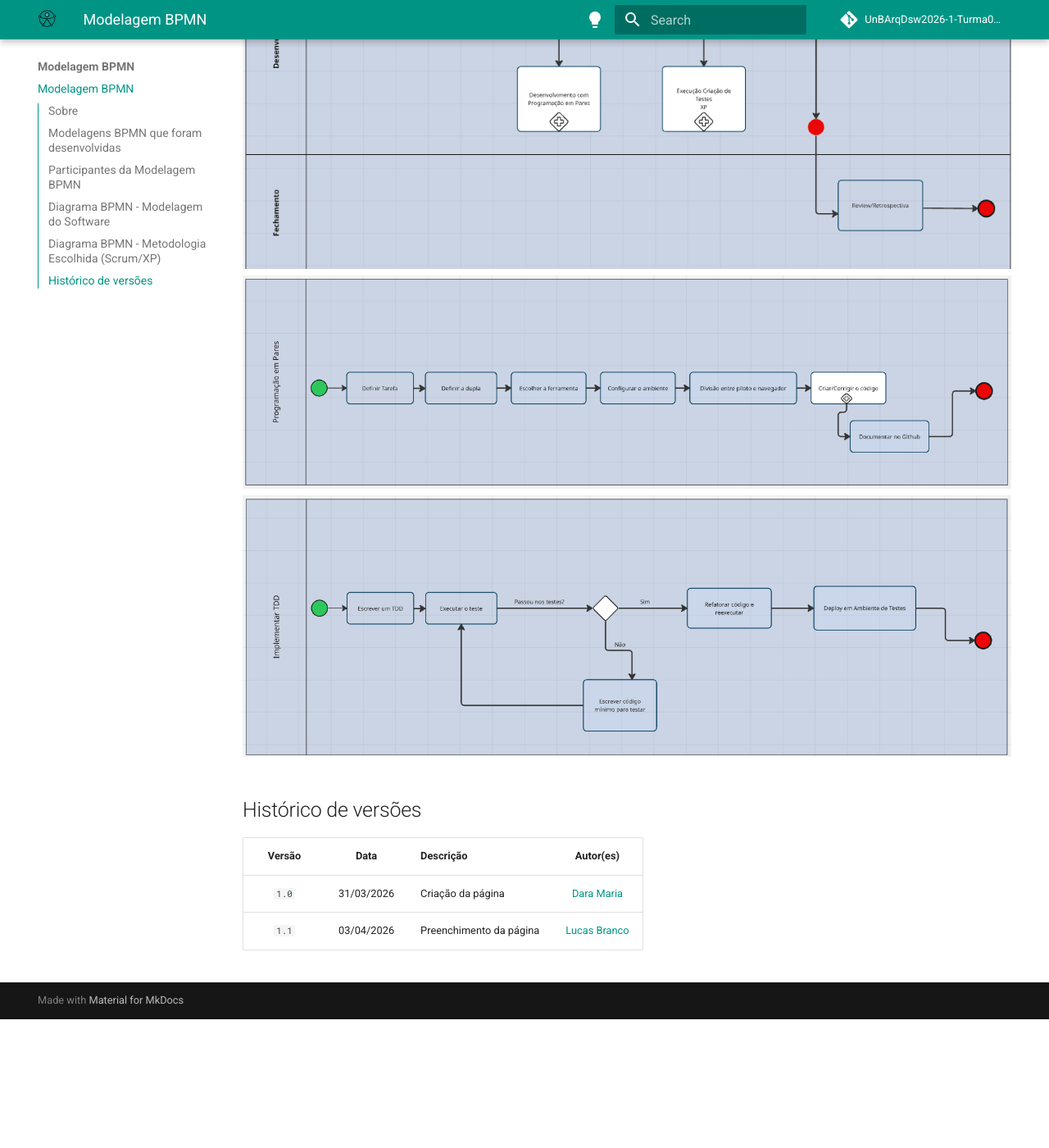
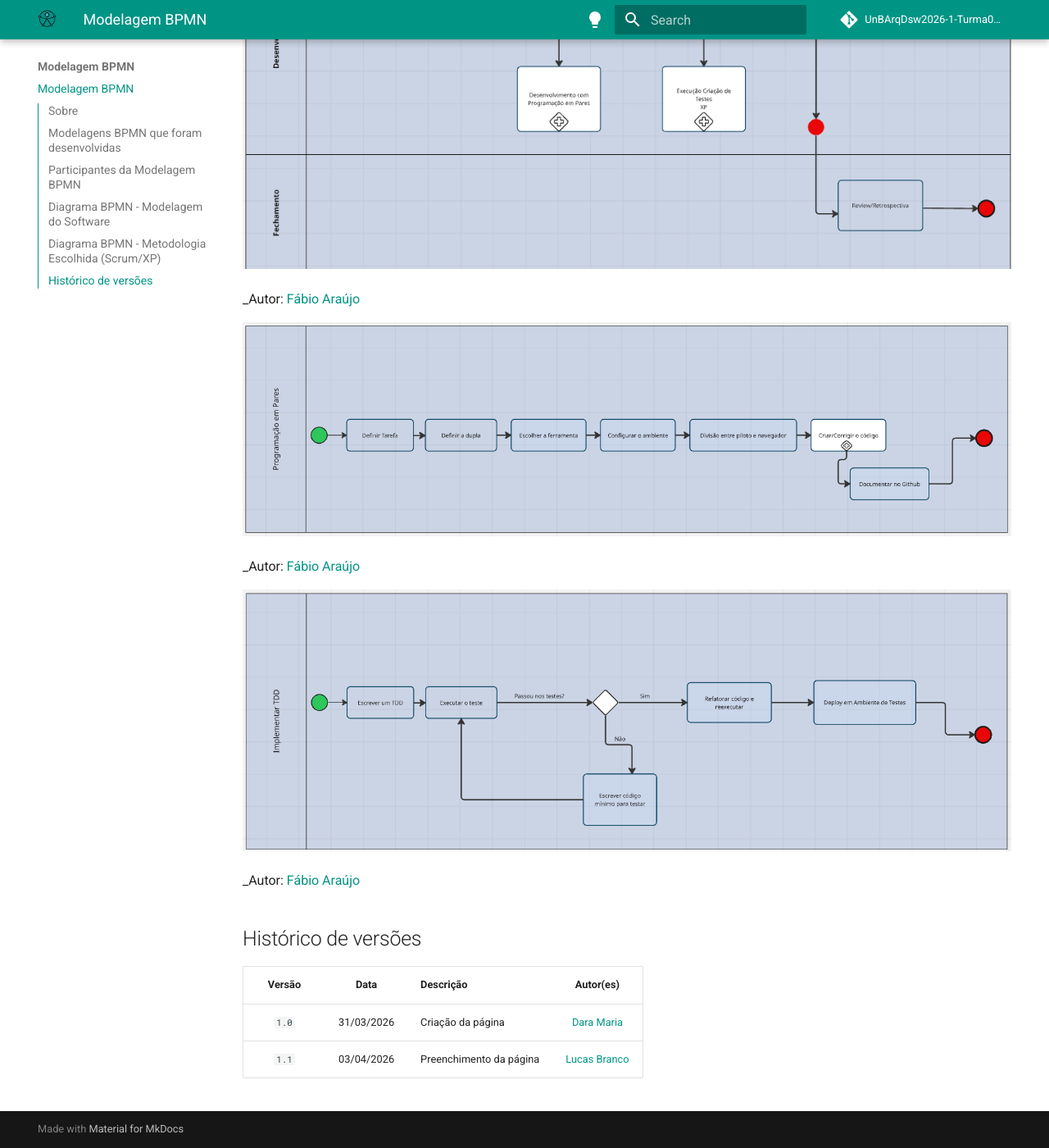
Before and after one commit to UnBArqDsw2026-1-Turma02/2026.01-T02_G4_AcessibilidadeJa_Entrega_01, an MkDocs documentation site: the page built from docs/Base/1.3.ModelagemBPMN.md, in a window 1280 px wide and 1400 px high, scrolled down 3320 px. Shown: the whole window at 82% size. Built offline with MkDocs 1.6.1 and Material for MkDocs 9.7.7, drawn with Linux system fonts in a browser that asks for light colours; comment, search, counter and statistics services are not loaded; before the commit the page ends 4563 px from its top, so only the background shows below that.

Commit message:
Add author information to BPMN diagrams
Added author attribution for BPMN diagrams.

```diff
--- a/docs/Base/1.3.ModelagemBPMN.md
+++ b/docs/Base/1.3.ModelagemBPMN.md
@@ -39,8 +39,16 @@ Os participantes da elaboração de todos os BPMNs estão descritos na Tabela ab
 ## Diagrama BPMN - Metodologia Escolhida (Scrum/XP)
 
 ![BPMN Metodologia Scrum/XP 1](assets/artefato-generalista/bpmnmet1.png)
+
+_Autor: [Fábio Araújo](https://github.com/fabiofonteles1)
+
 ![BPMN Metodologia Scrum/XP 2](assets/artefato-generalista/bpmnmet2.png)
+
+_Autor: [Fábio Araújo](https://github.com/fabiofonteles1)
+
 ![BPMN Metodologia Scrum/XP 3](assets/artefato-generalista/bpmnmet3.png)
+
+_Autor: [Fábio Araújo](https://github.com/fabiofonteles1)
 
 ## Histórico de versões
 
```
